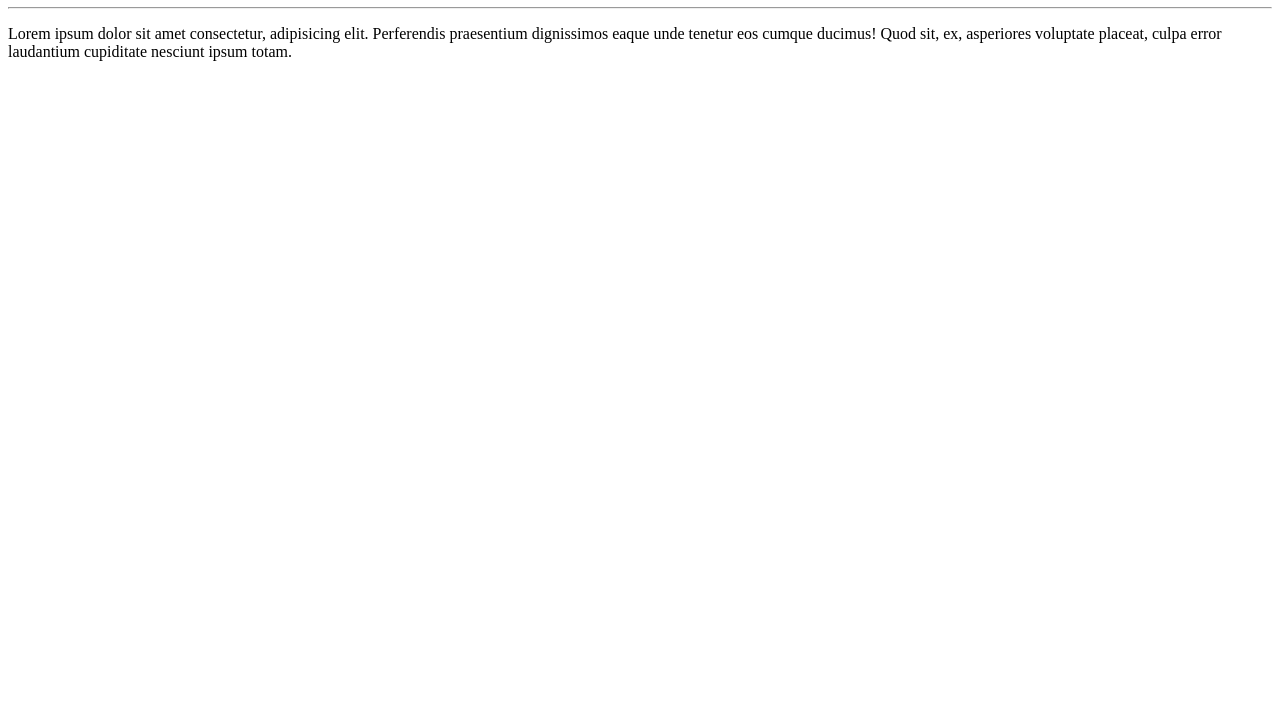
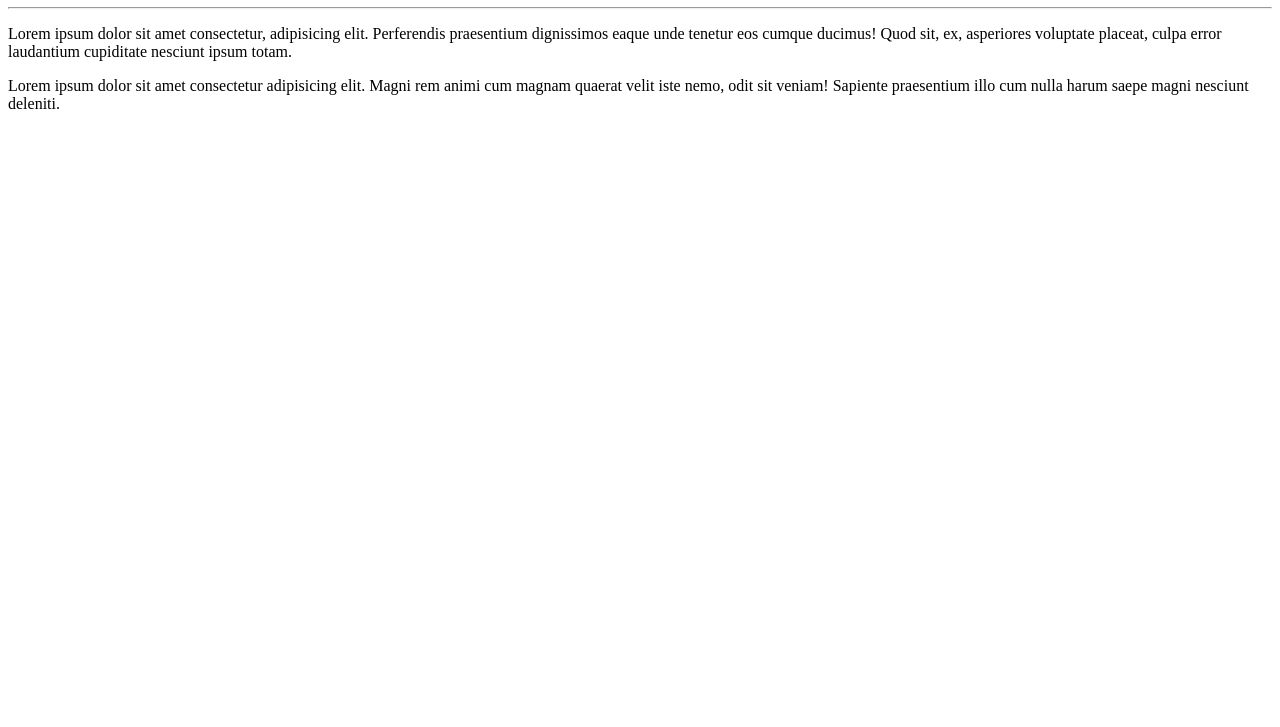
Before and after one commit to lecopa/Ola-mundo, a plain HTML site: page site exemplo/index.html in a window 1280 px wide. Shown: the part 73-800 px from the top of the page. Drawn offline with Linux system fonts and the light colour scheme.

Commit message:
adiciomei um paragrafo

```diff
--- a/site exemplo/index.html
+++ b/site exemplo/index.html
@@ -9,5 +9,6 @@
     <h1>Olá, Mundo!</h1>
 <hr>
     <p>Lorem ipsum dolor sit amet consectetur, adipisicing elit. Perferendis praesentium dignissimos eaque unde tenetur eos cumque ducimus! Quod sit, ex, asperiores voluptate placeat, culpa error laudantium cupiditate nesciunt ipsum totam.</p>
+    <p>Lorem ipsum dolor sit amet consectetur adipisicing elit. Magni rem animi cum magnam quaerat velit iste nemo, odit sit veniam! Sapiente praesentium illo cum nulla harum saepe magni nesciunt deleniti.</p>
 </body>
 </html>
```
